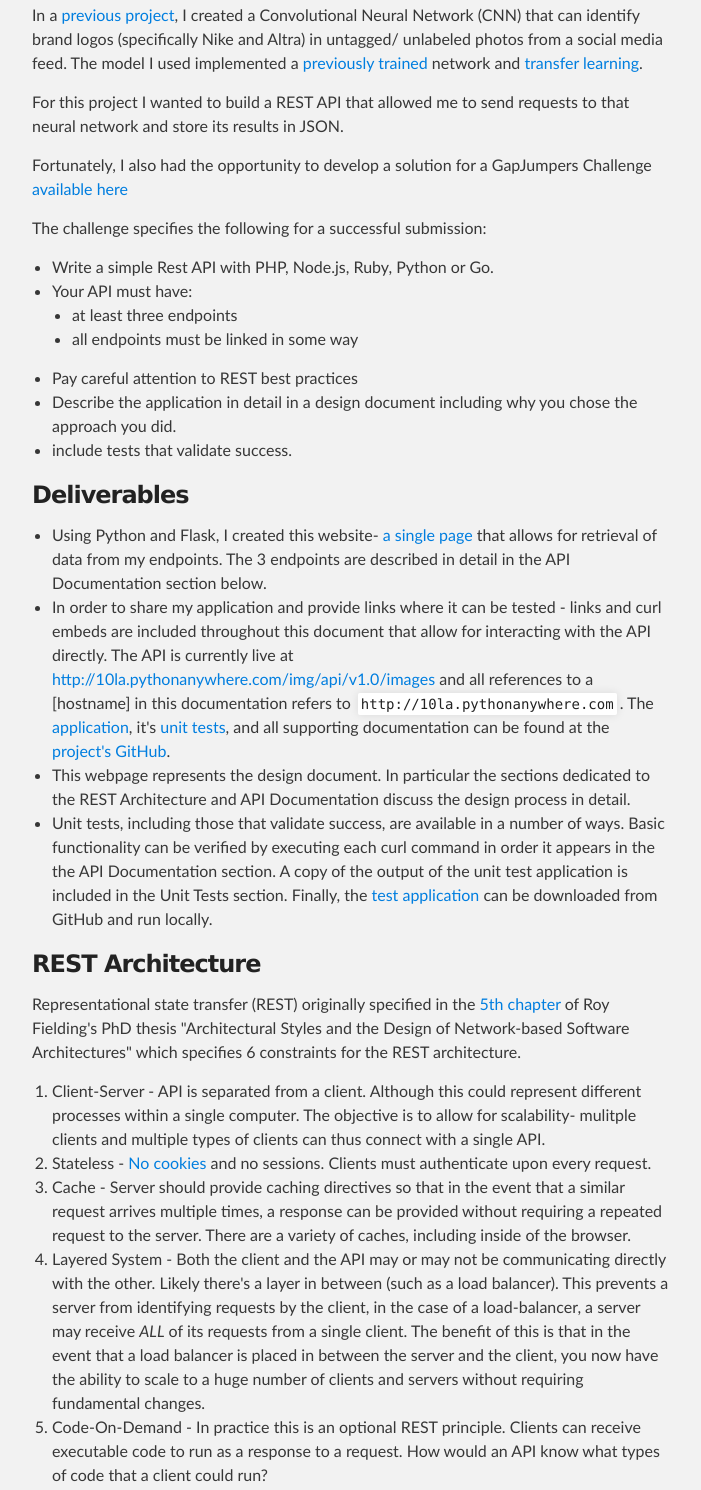
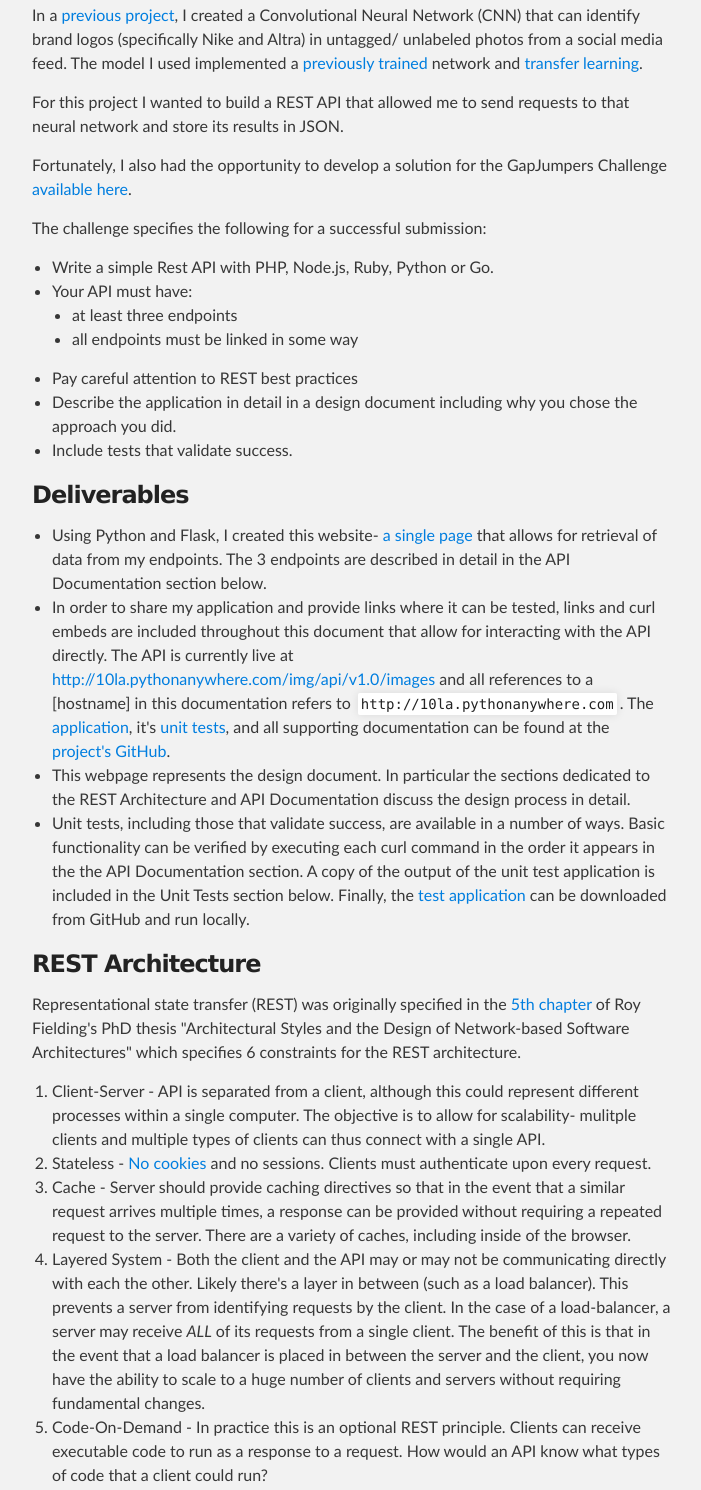
Before and after one commit to chriskaschner/restful-api-flask, a plain HTML site: page index.html in a window 1280 px wide. Shown: the part 393-1883 px from the top of the page, without its empty margins (288-989 px from the left). Drawn offline with Linux system fonts and the light colour scheme; a script that the page names is missing.

Commit message:
Update grammar

```diff
--- a/index.html
+++ b/index.html
@@ -35,7 +35,7 @@
 
 <p>For this project I wanted to build a REST API that allowed me to send requests to that neural network and store its results in JSON.</p>
 
-<p>Fortunately, I also had the opportunity to develop a solution for a GapJumpers Challenge <a href="https://www.gapjumpers.me/questions/return-path/qs-323/">available here</a></p>
+<p>Fortunately, I also had the opportunity to develop a solution for the GapJumpers Challenge <a href="https://www.gapjumpers.me/questions/return-path/qs-323/">available here</a>.</p>
 
 <p>The challenge specifies the following for a successful submission:</p>
 
@@ -50,7 +50,7 @@
 </li>
 <li>Pay careful attention to REST best practices</li>
 <li>Describe the application in detail in a design document including why you chose the approach you did.</li>
-<li>include tests that validate success.</li>
+<li>Include tests that validate success.</li>
 </ul>
 
 <h3>
@@ -58,23 +58,23 @@
 
 <ul>
 <li>Using Python and Flask, I created this website- <a href="https://chriskaschner.github.io/restful-api-flask/">a single page</a> that allows for retrieval of data from my endpoints.  The 3 endpoints are described in detail in the API Documentation section below.</li>
-<li>In order to share my application and provide links where it can be tested - links and curl embeds are included throughout this document that allow for interacting with the API directly.  The API is currently live at <a href="http://10la.pythonanywhere.com/img/api/v1.0/images">http://10la.pythonanywhere.com/img/api/v1.0/images</a> and all references to a [hostname] in this documentation refers to <code>http://10la.pythonanywhere.com</code>.  The <a href="https://github.com/chriskaschner/restful-api-flask/blob/master/app.py">application</a>, it's <a href="https://github.com/chriskaschner/restful-api-flask/blob/master/test_app.py">unit tests</a>, and all supporting documentation can be found at the <a href="https://github.com/chriskaschner/restful-api-flask">project's GitHub</a>.<br>
+<li>In order to share my application and provide links where it can be tested, links and curl embeds are included throughout this document that allow for interacting with the API directly.  The API is currently live at <a href="http://10la.pythonanywhere.com/img/api/v1.0/images">http://10la.pythonanywhere.com/img/api/v1.0/images</a> and all references to a [hostname] in this documentation refers to <code>http://10la.pythonanywhere.com</code>.  The <a href="https://github.com/chriskaschner/restful-api-flask/blob/master/app.py">application</a>, it's <a href="https://github.com/chriskaschner/restful-api-flask/blob/master/test_app.py">unit tests</a>, and all supporting documentation can be found at the <a href="https://github.com/chriskaschner/restful-api-flask">project's GitHub</a>.<br>
 </li>
 <li>This webpage represents the design document.  In particular the sections dedicated to the REST Architecture and API Documentation discuss the design process in detail.</li>
-<li>Unit tests, including those that validate success, are available in a number of ways.  Basic functionality can be verified by executing each curl command in order it appears in the the API Documentation section.  A copy of the output of the unit test application is included in the Unit Tests section.  Finally, the <a href="https://github.com/chriskaschner/restful-api-flask/blob/master/test_app.py">test application</a> can be downloaded from GitHub and run locally.</li>
+<li>Unit tests, including those that validate success, are available in a number of ways.  Basic functionality can be verified by executing each curl command in the order it appears in the the API Documentation section.  A copy of the output of the unit test application is included in the Unit Tests section below.  Finally, the <a href="https://github.com/chriskaschner/restful-api-flask/blob/master/test_app.py">test application</a> can be downloaded from GitHub and run locally.</li>
 </ul>
 
 <h3>
 <a id="rest-architecture" class="anchor" href="#rest-architecture" aria-hidden="true"><span aria-hidden="true" class="octicon octicon-link"></span></a>REST Architecture</h3>
 
-<p>Representational state transfer (REST) originally specified in the <a href="http://www.ics.uci.edu/%7Efielding/pubs/dissertation/rest_arch_style.htm">5th chapter</a> of Roy Fielding's PhD thesis "Architectural Styles and
+<p>Representational state transfer (REST) was originally specified in the <a href="http://www.ics.uci.edu/%7Efielding/pubs/dissertation/rest_arch_style.htm">5th chapter</a> of Roy Fielding's PhD thesis "Architectural Styles and
 the Design of Network-based Software Architectures" which specifies 6 constraints for the REST architecture.</p>
 
 <ol>
-<li>Client-Server - API is separated from a client.  Although this could represent different processes within a single computer.  The objective is to allow for scalability- mulitple clients and multiple types of clients can thus connect with a single API.</li>
+<li>Client-Server - API is separated from a client, although this could represent different processes within a single computer.  The objective is to allow for scalability- mulitple clients and multiple types of clients can thus connect with a single API.</li>
 <li>Stateless - <a href="http://programmers.stackexchange.com/questions/141019/should-cookies-be-used-in-a-restful-api">No</a> <a href="http://stackoverflow.com/questions/319530/restful-authentication">cookies</a> and no sessions.  Clients must authenticate upon every request.</li>
 <li>Cache - Server should provide caching directives so that in the event that a similar request arrives multiple times, a response can be provided without requiring a repeated request to the server.  There are a variety of caches, including inside of the browser.</li>
-<li>Layered System - Both the client and the API may or may not be communicating directly with the other.  Likely there's a layer in between (such as a load balancer).  This prevents a server from identifying requests by the client, in the case of a load-balancer, a server may receive <em>ALL</em> of its requests from a single client.  The benefit of this is that in the event that a load balancer is placed in between the server and the client, you now have the ability to scale to a huge number of clients and servers without requiring fundamental changes.</li>
+<li>Layered System - Both the client and the API may or may not be communicating directly with each the other.  Likely there's a layer in between (such as a load balancer).  This prevents a server from identifying requests by the client.  In the case of a load-balancer, a server may receive <em>ALL</em> of its requests from a single client.  The benefit of this is that in the event that a load balancer is placed in between the server and the client, you now have the ability to scale to a huge number of clients and servers without requiring fundamental changes.</li>
 <li>Code-On-Demand - In practice this is an optional REST principle.  Clients can receive executable code to run as a response to a request.  How would an API know what types of code that a client could run?</li>
 <li>
 <p>Uniform Interface -</p>
@@ -94,7 +94,7 @@ the Design of Network-based Software Architectures" which specifies 6 constraint
 <a id="my-projects-interpretation-of-rest-constraints" class="anchor" href="#my-projects-interpretation-of-rest-constraints" aria-hidden="true"><span aria-hidden="true" class="octicon octicon-link"></span></a>My project's interpretation of REST constraints</h3>
 
 <ol>
-<li>Client-Server - Yes, the API is hosted on a server both physically and logically separated from the clients I'm using to consume it.</li>
+<li>Client-Server - Yes, the API is hosted on a server both physically and logically separated from the clients.</li>
 <li>Stateless - Yes, outside of the root URI for the API clients must authenticate upon every request.  Although as listed in the improvements section, adding rate limiting would potentially remove this constraint.  In a stateless system how would you identify an un-authenticated user in order to limit their number of requests?</li>
 <li>Cache - Yes, this is being met when the API is consumed in a browser.  However, as discussed in the improvements section, adding etags would improve the existing solution.</li>
 <li>Layered System - Yes, Similar to Client-Server above, all requests are authenticated separately, and there are no systems in place that would attempt to identify a client merely by its requests.  I use HTTP Basic Auth and discuss some ways this could be improved in the improvements section.</li>
@@ -120,7 +120,7 @@ the Design of Network-based Software Architectures" which specifies 6 constraint
 </li>
 </ol>
 
-<p>Overall I would say that my implementation is a level 2/3 on the <a href="http://martinfowler.com/articles/richardsonMaturityModel.html">Richardson REST Maturity Model</a></p>
+<p>Overall I would say that my implementation is a level 2/3 on the <a href="http://martinfowler.com/articles/richardsonMaturityModel.html">Richardson REST Maturity Model</a>.</p>
 
 <h3>
 <a id="api-documentation" class="anchor" href="#api-documentation" aria-hidden="true"><span aria-hidden="true" class="octicon octicon-link"></span></a>API Documentation</h3>
```
